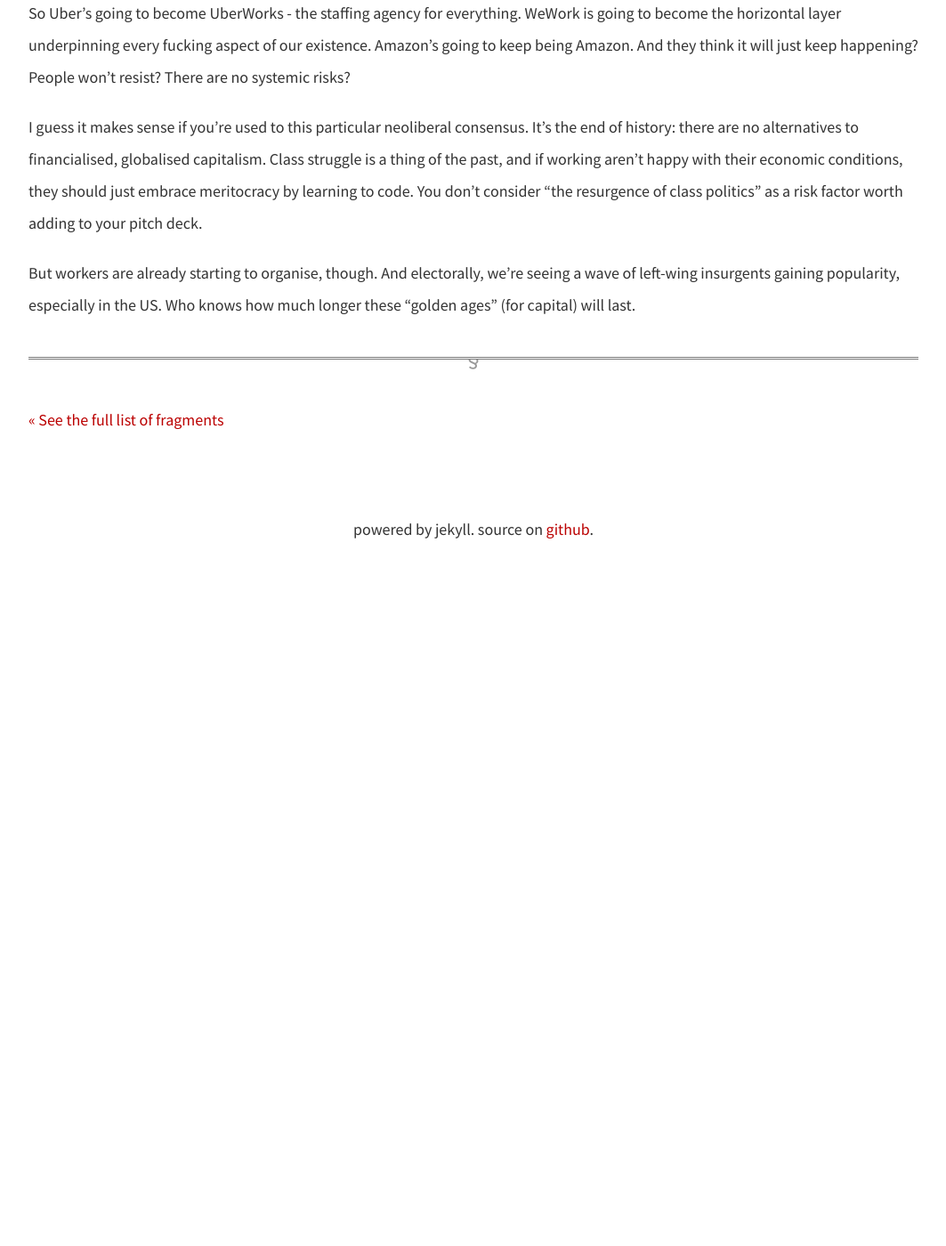
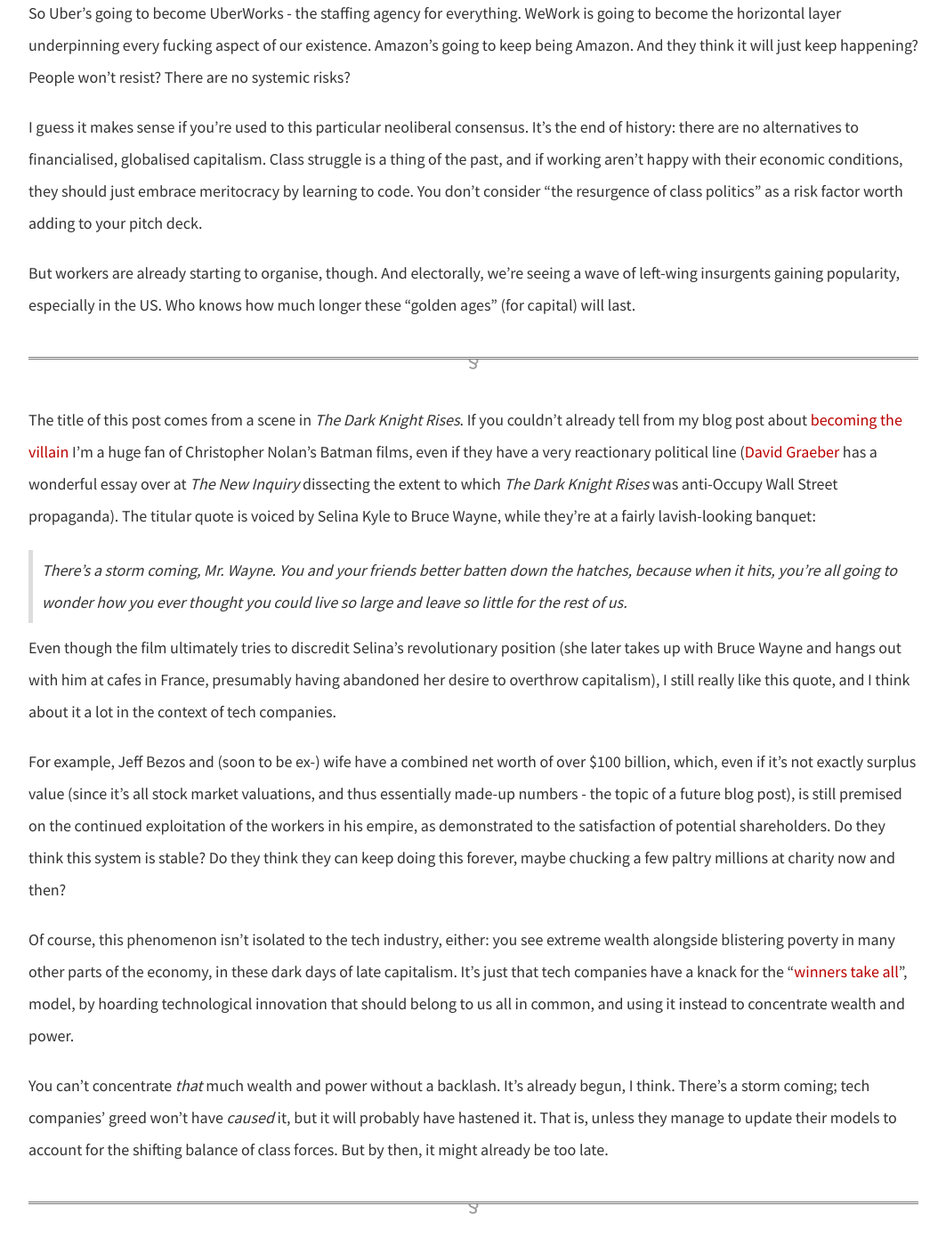
Before and after one commit to dellsystem/dellsystem.github.io, a Jekyll site: the page built from _posts/2019-1-17-fragments-17.md, in a window 1280 px wide and 1400 px high, scrolled down 2578 px. Shown: the whole window at 89% size, without its empty margins (108-1171 px from the left). Built offline with Jekyll 4.4.1, drawn with Linux system fonts in a browser that asks for light colours; before the commit the page ends 3208 px from its top, so only the background shows below that; some of the changed text lies outside the part shown.

Commit message:
Add remaining section to fragments-17

```diff
--- a/_posts/2019-1-17-fragments-17.md
+++ b/_posts/2019-1-17-fragments-17.md
@@ -37,3 +37,17 @@ So Uber's going to become UberWorks - the staffing agency for everything. WeWork
 I guess it makes sense if you're used to this particular neoliberal consensus. It's the end of history: there are no alternatives to financialised, globalised capitalism. Class struggle is a thing of the past, and if working aren't happy with their economic conditions, they should just embrace meritocracy by learning to code. You don't consider "the resurgence of class politics" as a risk factor worth adding to your pitch deck.
 
 But workers are already starting to organise, though. And electorally, we're seeing a wave of left-wing insurgents gaining popularity, especially in the US. Who knows how much longer these "golden ages" (for capital) will last.
+
+***
+
+The title of this post comes from a scene in _The Dark Knight Rises_. If you couldn't already tell from my blog post about [becoming the villain](/posts/fragments-13) I'm a huge fan of Christopher Nolan's Batman films, even if they have a very reactionary political line ([David Graeber](https://thenewinquiry.com/super-position/) has a wonderful essay over at _The New Inquiry_ dissecting the extent to which _The Dark Knight Rises_ was anti-Occupy Wall Street propaganda). The titular quote is voiced by Selina Kyle to Bruce Wayne, while they're at a fairly lavish-looking banquet:
+
+> There's a storm coming, Mr. Wayne. You and your friends better batten down the hatches, because when it hits, you're all going to wonder how you ever thought you could live so large and leave so little for the rest of us.
+
+Even though the film ultimately tries to discredit Selina's revolutionary position (she later takes up with Bruce Wayne and hangs out with him at cafes in France, presumably having abandoned her desire to overthrow capitalism), I still really like this quote, and I think about it a lot in the context of tech companies.
+
+For example, Jeff Bezos and (soon to be ex-) wife have a combined net worth of over $100 billion, which, even if it's not exactly surplus value (since it's all stock market valuations, and thus essentially made-up numbers - the topic of a future blog post), is still premised on the continued exploitation of the workers in his empire, as demonstrated to the satisfaction of potential shareholders. Do they think this system is stable? Do they think they can keep doing this forever, maybe chucking a few paltry millions at charity now and then?
+
+Of course, this phenomenon isn't isolated to the tech industry, either: you see extreme wealth alongside blistering poverty in many other parts of the economy, in these dark days of late capitalism. It's just that tech companies have a knack for the "[winners take all](http://www.anand.ly/winners-take-all/)", model, by hoarding technological innovation that should belong to us all in common, and using it instead to concentrate wealth and power.
+
+You can't concentrate _that_ much wealth and power without a backlash. It's already begun, I think. There's a storm coming; tech companies' greed won't have _caused_ it, but it will probably have hastened it. That is, unless they manage to update their models to account for the shifting balance of class forces. But by then, it might already be too late.
```
